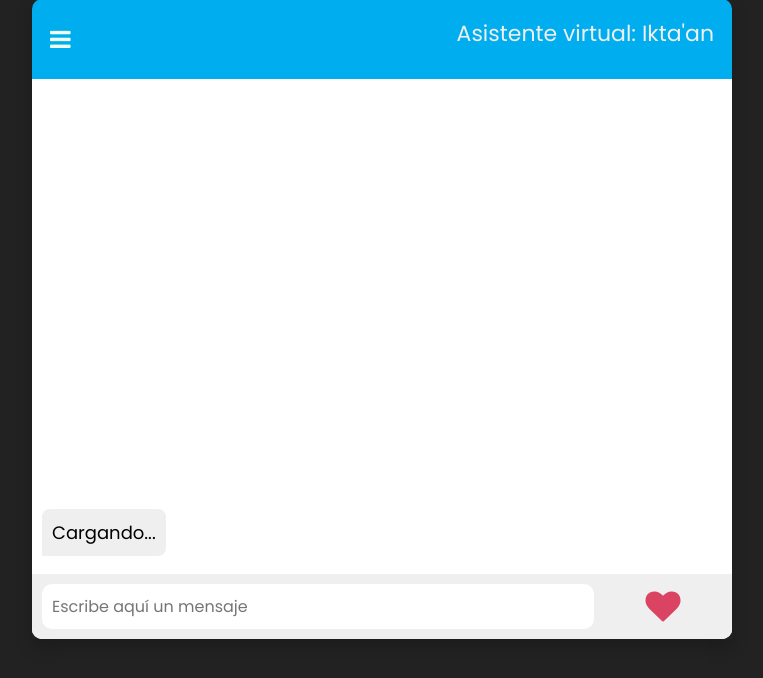
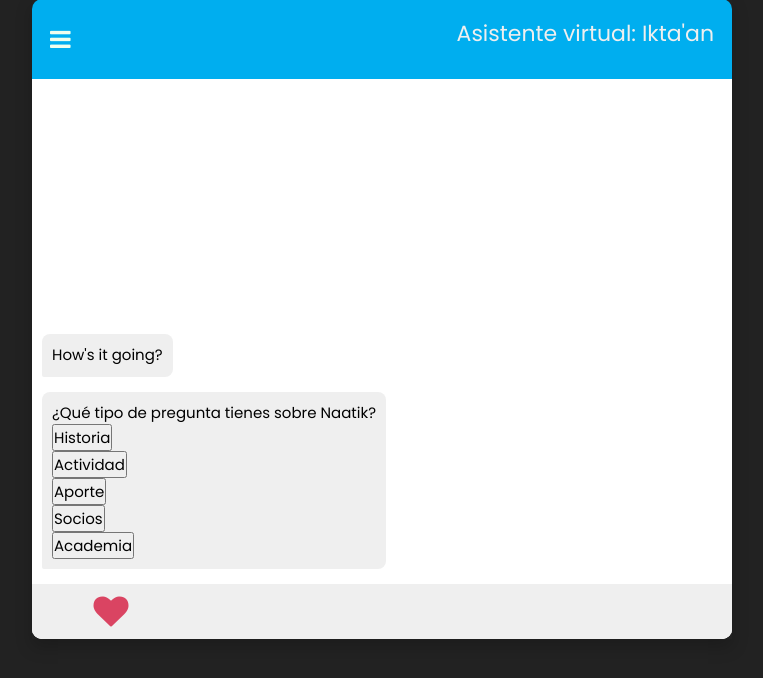
Before and after one commit to aleubeto/Bases-de-Datos-Actividad-Integradora, a PHP site: page /pag3_chatBot/pag3_maximized.php in a window 1280 px wide. Shown: the part 81-759 px from the top of the page, without its empty margins (258-1021 px from the left). Run offline with PHP 8.4, Linux system fonts and the light colour scheme; data comes from the database, SQL or seed files in the repository.

Commit message:
Chatbot: done, vamos por el crud

```diff
--- a/pag3_chatBot/css/maximized.css
+++ b/pag3_chatBot/css/maximized.css
@@ -137,7 +137,7 @@ body{
 .userText{
     color: white;
     font-family: 'Poppins', sans-serif;
-    font-size: 18px;
+    font-size: 15px;
     font-weight: normal;
     text-align: right;
     clear: both;
@@ -150,7 +150,7 @@ body{
     padding: 10px;
     border-radius: 8px;
     border-bottom-right-radius: 2px;
-    max-width: 80%;
+    max-width: 50%;
     margin-right: 10px;
     animation: floatup .5s forwards;
 }
@@ -159,7 +159,7 @@ body{
     color: #000;
     font-family: 'Poppins', sans-serif;
     font-weight: normal;
-    font-size: 18px;
+    font-size: 15px;
     text-align: left;
 }
 
@@ -170,9 +170,13 @@ body{
     padding: 10px;
     border-radius: 8px;
     border-bottom-left-radius: 2px;
-    max-width: 80%;
+    max-width: 50%;
     margin-left: 10px;
     animation: floatup .5s forwards;
+}
+
+.botText button{
+    font-size: 15px;
 }
 
 @keyframes floatup{
--- a/pag3_chatBot/css/minimized.css
+++ b/pag3_chatBot/css/minimized.css
@@ -81,7 +81,8 @@ body{
 
 .chat-bar-icons {
     display: flex;
-    justify-content: space-evenly;
+    justify-content: center;
+    align-items: center;
     box-sizing: border-box;
     width: 25%;
     float: right;
--- a/pag3_chatBot/pag3_maximized.php
+++ b/pag3_chatBot/pag3_maximized.php
@@ -92,16 +92,20 @@
                                 <div id="chatbox">
                                     <h5 id="chat-timestamp"></h5>
                                     <p id="botStarterMessage" class="botText"><span>Cargando...</span></p>
+                                    <?php
+                                        require_once 'database.php';
+                                        categoria();
+                                    ?>
                                 </div>
                                 <!--User input box-->
                                 <div class="chat-bar-input-block">
-                                    <div id="userInput">
-                                        <input id="textInput" class="input-box" type="text" name="msg" placeholder="Escribe aquí un mensaje">
-                                        <p></p>
-                                    </div>
                                     <div class="chat-bar-icons">
                                         <i id="chat-icon" style="color: rgb(218, 68, 98);" class="fa fa-fw fa-heart" onclick="heartButton()"></i>
                                     </div>
+                                </div>
+
+                                <div id="chat-bar-bottom">
+                                    <p></p>
                                 </div>
                             </div>
                         </div>
@@ -113,5 +117,65 @@
     <!--Referencia de scripts-->
     <script src="js/maximize.js"></script>
     <script src="js/responses.js"></script>
+    <script src="js/chat.js"></script>
     <script src="https://ajax.googleapis.com/ajax/libs/jquery/3.4.1/jquery.min.js"></script>
-    </html>
+    <script>
+        function imprimicion(preguntas, respuestas, categoria){
+            document.getElementById("chatbox").innerHTML += '<p class="userText"><span>' + categoria + '<br></span></p>';
+            document.getElementById("chatbox").innerHTML += '<p class="botText"><span>Selecciona la duda que tengas'
+            for (i = 0; i < preguntas.length; i++){
+                imprimir_pregunta(preguntas[i], respuestas[i]);
+            }
+            document.getElementById("chatbox").innerHTML += '</span></p>'
+            document.getElementById("chat-bar-bottom").scrollIntoView(true);
+        }
+        function imprimir_pregunta(pregunta, respuesta){
+            document.getElementById("chatbox").innerHTML += '<button onclick="imprimir_respuesta(' + "'" + pregunta +"', " + "'" + respuesta + "'" + ')">' + pregunta + '</button><br>';
+            document.getElementById("chat-bar-bottom").scrollIntoView(true);
+        }
+        function imprimir_respuesta(preg, resp){
+            document.getElementById("chatbox").innerHTML += '<p class="userText"><span>' + preg + '<br></span></p>';
+            document.getElementById("chatbox").innerHTML += '<p class="botText"><span>' + resp + '<br></span></p>';
+            document.getElementById("chat-bar-bottom").scrollIntoView(true);
+            feedback();
+        }
+        function feedback(){
+            document.getElementById("chatbox").innerHTML += '<p class="botText" id="feedback"><span>¿Encontraste la respuesta a tu pregunta? <br> <button type="button" onclick="positivo()">Si</button> <button type="button" onclick="negativo()">No</button>';
+            document.getElementById("chatbox").innerHTML += '</span></p>'
+            document.getElementById("chat-bar-bottom").scrollIntoView(true);
+        }
+
+        function positivo(){
+            document.getElementById("chatbox").innerHTML += '<p class="botText"><span>' + '¡Fue un placer atenderte!' + '<br></span></p>';
+            document.getElementById("chat-bar-bottom").scrollIntoView(true);
+        }
+        function negativo(){
+            document.getElementById("chatbox").innerHTML += '<p class="botText"><span>' + 'Lamento no haber podido ayudarte :(' + '<br></span></p>';
+            document.getElementById("chat-bar-bottom").scrollIntoView(true);
+        }
+    </script>
+</html>
+<?php
+    function categoria(){
+        $pdo = Database::connect();
+        $sql = 'SELECT * FROM categoria;';
+        $a = '"hola"';
+        $b = '"mundo"';
+        $msg = '<p class="botText"><span>¿Qué tipo de pregunta tienes sobre Naatik?<br>';
+        foreach($pdo->query($sql) as $categoria){
+            $sql2 = 'SELECT * FROM pregunta WHERE ID_Categoria =' . $categoria['ID_Categoria'] . ';';
+            $ps = array();
+            $rs = array();
+            foreach ($pdo->query($sql2) as $pregunta){
+                array_push($ps, $pregunta[1]);
+                array_push($rs, $pregunta[2]);
+            }
+            $msg .= '<button type="button" role="button" name="btn-atc" class="ac-pushButton"';
+            $msg .= "onclick='imprimicion(" . json_encode($ps)  . "," .  json_encode($rs)  . ", " . json_encode($categoria[1]) . ")'";
+            $msg .= '<p>' . $categoria['nombre'];
+            $msg .= '</button><br>';
+        }
+        echo($msg . '</span></p>');
+        Database::disconnect();
+    }
+?>
```
